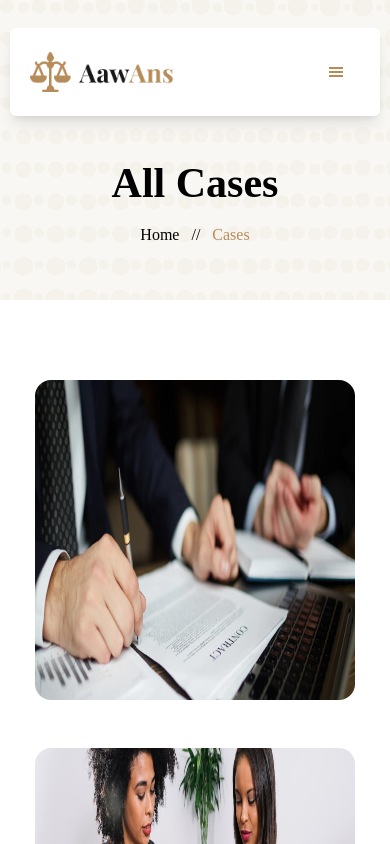
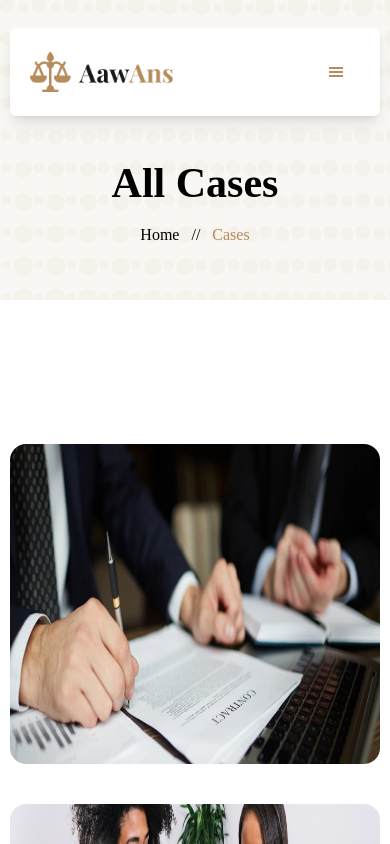
Before and after one commit to dm-mensavi/aawans-zaptek, a React (Create React App) app: page /cases in a window 390 px wide. Shown: the top 844 px of the page. Built offline with nearby package versions, Linux system fonts and the light colour scheme.

Commit message:
complete cases page

```diff
--- a/src/Pages/Cases/CaseDetails.js
+++ b/src/Pages/Cases/CaseDetails.js
@@ -33,8 +33,11 @@ function CaseDetails() {
 					width={700}
 					height={700}
 					src={caseItem.image}
-					alt="not found"
+					alt={caseItem.title}
 				/>
+			<h1>{caseItem.title}</h1>
+			<p>{caseItem.time}</p>
+			<p>{caseItem.Lawyer}</p>
 			</div>
 		</div>
 	);
--- a/src/Pages/Cases/Cases.js
+++ b/src/Pages/Cases/Cases.js
@@ -3,6 +3,7 @@ import Header from "../../components/Header";
 import { Helmet } from "react-helmet";
 import { caseData } from "./CasesData";
 import { Link } from "react-router-dom";
+import "../../Styles/Cases.css";
 
 function Cases() {
   return (
@@ -11,21 +12,23 @@ function Cases() {
         <title>Cases - AawAans</title>
       </Helmet>
       <Header pageTitle="All Cases" name="Cases" />
-			<div className="lg:pt-40 sm:pt-20 pt-20 pb-20 lg:pb-20 sm:pb-20 flex justify-center">
-    <div className='grid lg:grid-cols-3 grid-cols-1 sm:grid-cols-2 gap-12'>
-      {caseData.map((cases)=>(
-         <Link className='relative' to={`/cases/${cases.id}`}>
-         <img src={cases.image} alt="case"
-           className="w-80 rounded-2xl h-80" />
-         <div className="absolute top-0 left-0 w-80 flex flex-col justify-self-end opacity-0 rounded-xl align-bottom text-center transition-opacity duration-300 hover:opacity-100 inset-0 bg-gradient-to-t from-gray-900 ">
-         <p className='text-white text-3xl pt-52'>{cases.title} </p>
-         <p className='text-2xl text-primary'>{cases.subtitle} </p>
+      <div className="lg:pt-40 sm:pt-20 pt-20 pb-20 lg:pb-20 sm:pb-20 flex justify-center my-16 general-margin">
+        <div className="grid md:grid-cols-2 grid-cols-1 lg:grid-cols-3 gap-10 ">
+          {caseData.map((cases) => (
+            <Link className="relative card-container" to={`/cases/${cases.id}`}>
+              <img
+                src={cases.image}
+                alt={cases.title}
+                className="w-full lg:w-96 rounded-2xl h-80"
+              />
+              <div className="text-container text-center rounded-2xl pb-20">
+                <p className="text-white font-serif font-semibold text-3xl pt-44 header-text">{cases.title}</p>
+                <p className="text-xl mt-3  text-primary subheading-text">{cases.subtitle}</p>
               </div>
             </Link>
           ))}
         </div>
       </div>
-
     </div>
   );
 }
--- a/src/Pages/Cases/CasesData.js
+++ b/src/Pages/Cases/CasesData.js
@@ -10,7 +10,7 @@ import case8 from '../../public/cases-details-img-8.jpg';
 export const caseData = [
 	{
 		id: 1,
-		title: "Trademark Infringement",
+		title: "Trade Infringement",
 		subtitle: "Intellectual Property",
 		caseName: "Trademark Infringement",
 		Time: "04 Months",
--- /dev/null
+++ b/src/Styles/Cases.css
@@ -0,0 +1,57 @@
+/* Cases.css */
+
+/* Card container styles */
+.card-container {
+  position: relative;
+  overflow: hidden;
+  background-size: cover;
+  background-position: center;
+  transition: transform 0.3s; /* Add a smooth hover transition */
+}
+
+/* Text container styles with animation */
+.text-container {
+  position: absolute;
+  left: 0;
+  width: 100%;
+  padding: 22px;
+  padding-bottom: 46px;
+  background: linear-gradient(to top, rgba(0, 0, 0, 0.9), transparent);
+  opacity: 0;
+  transition: top 0.3s, opacity 0.3s; /* Add transition effect for top and opacity */
+}
+
+/* Animation effect on hover */
+.card-container:hover .text-container {
+  top: 0; /* Move the text container into place */
+  opacity: 1; /* Fade in the text on hover */
+}
+
+/* Responsive styles for smaller screens */
+@media (max-width: 768px) {
+  .card-container {
+    width: 100%;
+  }
+}
+
+.header-text {
+  opacity: 0;
+  transform: translateY(20px);
+  transition: opacity 0.3s 0.2s, transform 0.4s 0.2s; /* Added delay of 0.2s */
+}
+
+.subheading-text {
+  opacity: 0;
+  transform: translateY(40px);
+  transition: opacity 0.6s 0.4s, transform 0.3s 0.4s; /* Added delay of 0.4s */
+}
+
+.text-container:hover .header-text {
+  opacity: 1;
+  transform: translateY(0);
+}
+
+.text-container:hover .subheading-text {
+  opacity: 1;
+  transform: translateY(0);
+}
```
Lines whose indentation alone changed are shown as unchanged.
